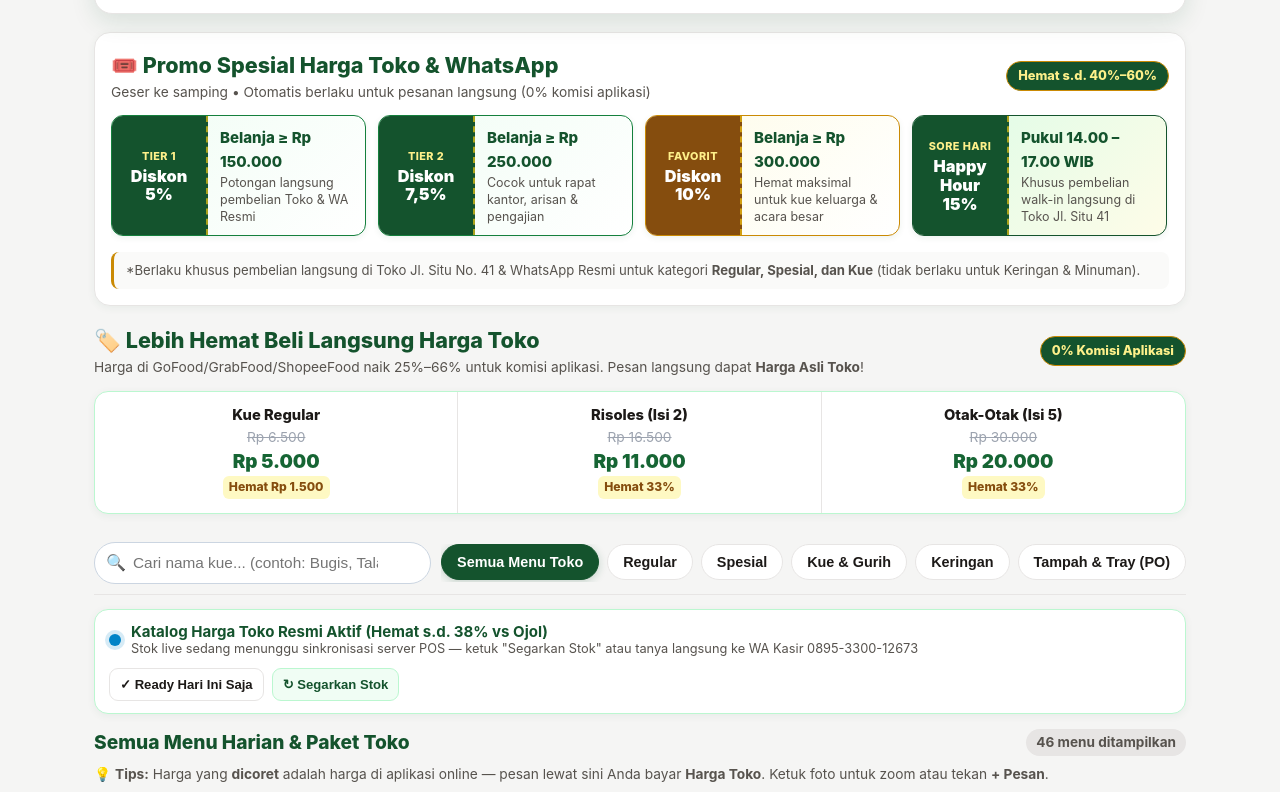
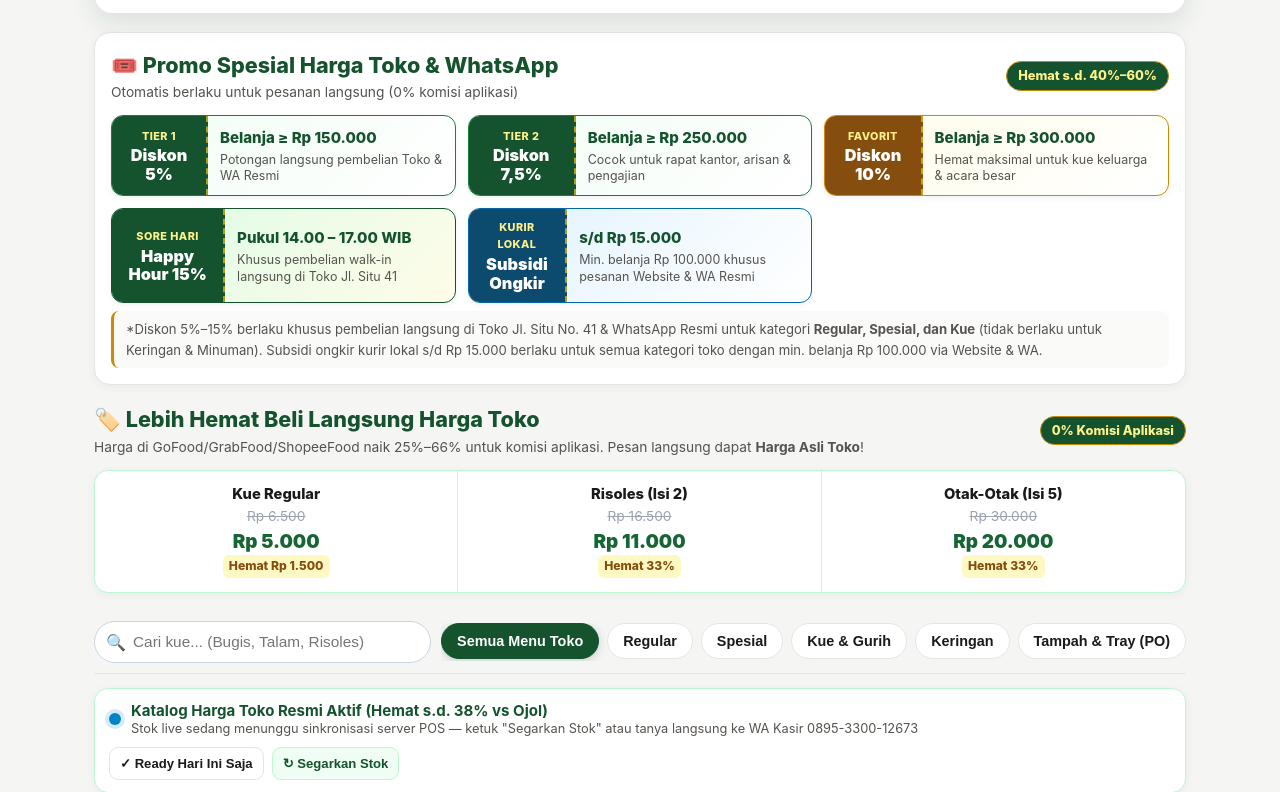
Before and after one commit to sintradisionaljapas-svg/sintradisional-web, a plain HTML site: page index.html in a window 1280 px wide. Shown: the part 669-1461 px from the top of the page. Drawn offline with Linux system fonts and the light colour scheme; no server answers.

Commit message:
v3.0.9: Tambah promo subsidi ongkir PRM-06 & perbaiki overflow UI desktop/mobile

```diff
--- a/assets/styles.css
+++ b/assets/styles.css
@@ -493,6 +493,29 @@ body {
   background: linear-gradient(135deg, #dcfce7 0%, #fefce8 100%);
 }
 
+.voucher-card.voucher-ongkir {
+  border-color: #0369a1;
+  background: linear-gradient(135deg, #e0f2fe 0%, #ffffff 100%);
+}
+
+.voucher-ongkir .voucher-left {
+  background: #0c4a6e;
+}
+
+@media (min-width: 769px) {
+  .voucher-strip {
+    display: grid;
+    grid-template-columns: repeat(auto-fit, minmax(270px, 1fr));
+    overflow-x: visible;
+    padding-bottom: 0;
+  }
+
+  .voucher-card {
+    flex: unset;
+    min-width: 0;
+  }
+}
+
 .voucher-left {
   background: var(--green-dark);
   color: #fff;
@@ -2203,7 +2226,15 @@ body {
   padding: 12px 16px;
   border-radius: 11px;
   box-shadow: 0 3px 10px rgba(180, 83, 9, 0.25);
-  white-space: nowrap;
+  max-width: 100%;
+  text-align: center;
+  line-height: 1.3;
+}
+
+@media (max-width: 640px) {
+  .btn-snackbox-wa {
+    width: 100%;
+  }
 }
 
 .btn-snackbox-wa:hover {
--- a/index.html
+++ b/index.html
@@ -199,7 +199,7 @@
       <div class="section-title-row">
         <div>
           <h2 class="section-heading">🎟️ Promo Spesial Harga Toko &amp; WhatsApp</h2>
-          <p class="section-sub">Geser ke samping • Otomatis berlaku untuk pesanan langsung (0% komisi aplikasi)</p>
+          <p class="section-sub">Otomatis berlaku untuk pesanan langsung (0% komisi aplikasi)</p>
         </div>
         <span class="saving-pill">Hemat s.d. 40%–60%</span>
       </div>
@@ -248,10 +248,21 @@
             <p>Khusus pembelian walk-in langsung di Toko Jl. Situ 41</p>
           </div>
         </article>
+
+        <article class="voucher-card voucher-ongkir" role="listitem">
+          <div class="voucher-left">
+            <span class="voucher-tag">KURIR LOKAL</span>
+            <strong class="voucher-pct">Subsidi Ongkir</strong>
+          </div>
+          <div class="voucher-right">
+            <h3>s/d Rp 15.000</h3>
+            <p>Min. belanja Rp 100.000 khusus pesanan Website &amp; WA Resmi</p>
+          </div>
+        </article>
       </div>
 
       <p class="promo-terms">
-        *Berlaku khusus pembelian langsung di Toko Jl. Situ No. 41 &amp; WhatsApp Resmi untuk kategori <strong>Regular, Spesial, dan Kue</strong> (tidak berlaku untuk Keringan &amp; Minuman).
+        *Diskon 5%–15% berlaku khusus pembelian langsung di Toko Jl. Situ No. 41 &amp; WhatsApp Resmi untuk kategori <strong>Regular, Spesial, dan Kue</strong> (tidak berlaku untuk Keringan &amp; Minuman). Subsidi ongkir kurir lokal s/d Rp 15.000 berlaku untuk semua kategori toko dengan min. belanja Rp 100.000 via Website &amp; WA.
       </p>
     </section>
 
@@ -297,7 +308,7 @@
           <input
             type="search"
             id="search-input"
-            placeholder="Cari nama kue... (contoh: Bugis, Talam, Serabi, Risoles, Tampah)"
+            placeholder="Cari kue... (Bugis, Talam, Risoles)"
             aria-label="Cari nama kue di katalog"
             autocomplete="off"
           >
```
Also changed, not shown: 1 other file.
